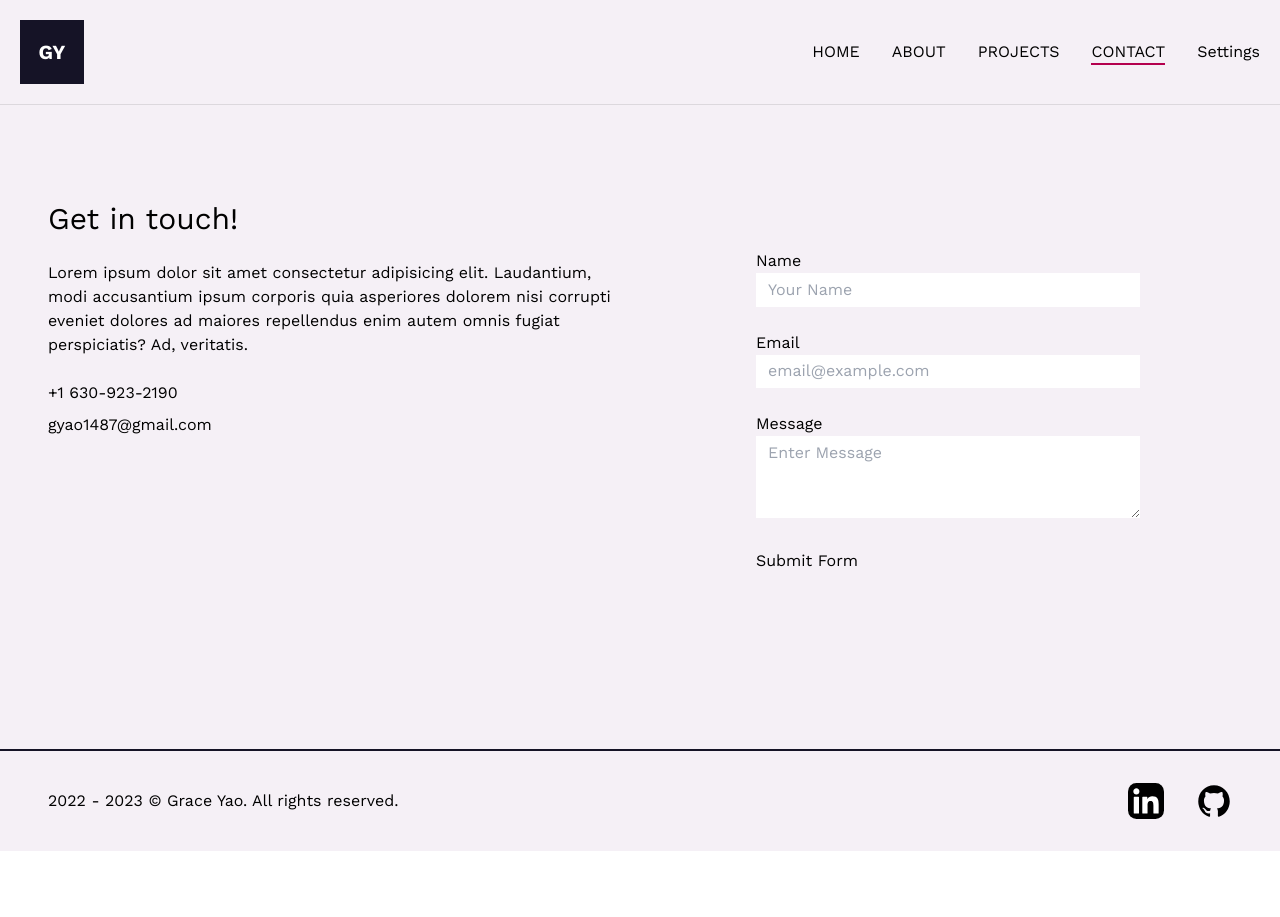
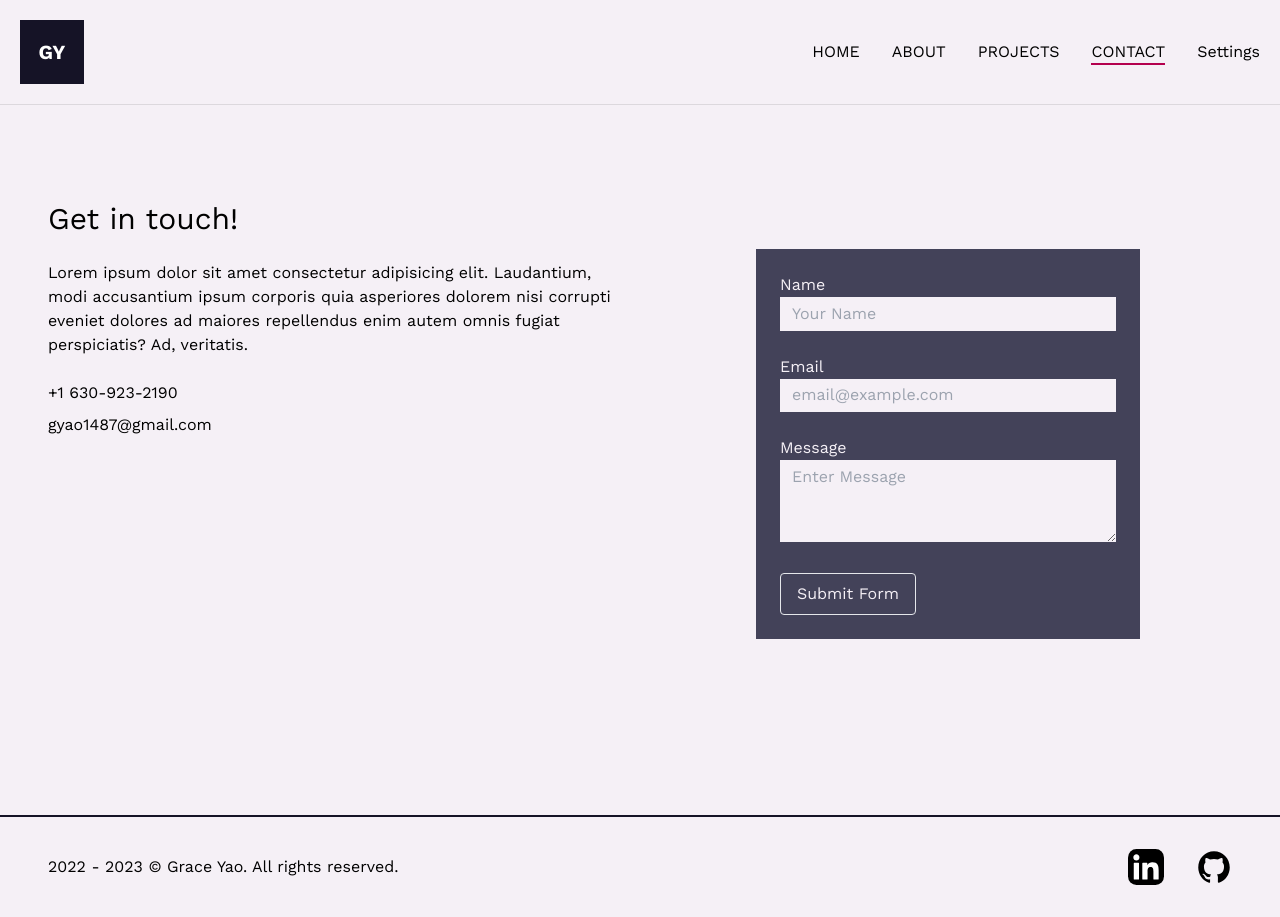
Before and after one commit to gyao1487/professional-portfolio-next, a Next.js app: page /contact in a window 1280 px wide. Before the commit the page ends 851 px from the top, so only its background shows below. Built offline with nearby package versions, Linux system fonts and the light colour scheme.

Commit message:
completed contact form simple function

```diff
--- a/src/components/ContactForm.js
+++ b/src/components/ContactForm.js
@@ -1,7 +1,12 @@
 import React from "react";
+import { useState } from "react";
 
 const ContactForm = () => {
-  async function handleSubmit(e) {
+  const [name, setName] = useState("");
+  const [email, setEmail] = useState("");
+  const [message, setMessage] = useState("");
+
+  const handleSubmit = async (e) => {
     e.preventDefault();
     const response = await fetch("https://api.web3forms.com/submit", {
       method: "POST",
@@ -19,43 +24,88 @@ const ContactForm = () => {
     const result = await response.json();
     if (result.success) {
       console.log(result);
+      setName("");
+      setEmail("");
+      setMessage("");
+      alert(
+        "Thank you for your message! Looking forward to connecting!"
+      );
     }
-  }
+  };
+
+  // async function handleSubmit(e) {
+  //   e.preventDefault();
+  //   const response = await fetch("https://api.web3forms.com/submit", {
+  //     method: "POST",
+  //     headers: {
+  //       "Content-Type": "application/json",
+  //       Accept: "application/json",
+  //     },
+  //     body: JSON.stringify({
+  //       access_key: "ff8d1e6f-b047-4278-99e6-ea92bc076c47",
+  //       name: e.target.name.value,
+  //       email: e.target.email.value,
+  //       message: e.target.message.value,
+  //     }),
+  //   });
+  //   const result = await response.json();
+  //   if (result.success) {
+  //     console.log(result);
+  //     console.log("Success!");
+  //   }
+  // }
 
   return (
-    <div>
+    <div className="bg-lessDark p-6">
       <form onSubmit={handleSubmit}>
         <div className="relative mb-6">
-          <label htmlFor="name">Name</label>
+          <label htmlFor="name" className="text-light">
+            Name
+          </label>
           <input
             type="text"
             name="name"
             required
             placeholder="Your Name"
-            className=" min-h-[auto] w-full py-[0.30rem] px-3"
+            className=" min-h-[auto] w-full py-[0.30rem] px-3 focus:border-red bg-light"
+            value={name}
+            onChange={(e) => setName(e.target.value)}
           />
         </div>
         <div className="relative mb-6">
-          <label htmlFor="email">Email</label>
+          <label htmlFor="email" className="text-light">
+            Email
+          </label>
           <input
             type="email"
             name="email"
             required
             placeholder="email@example.com"
-            className="min-h-[auto] w-full py-[0.30rem] px-3 focus:border-red"
+            className="min-h-[auto] w-full py-[0.30rem] px-3 focus:border-red bg-light"
+            value={email}
+            onChange={(e) => setEmail(e.target.value)}
           />
         </div>
         <div className="relative mb-6">
-          <label htmlFor="message">Message</label>
+          <label htmlFor="message" className="text-light">
+            Message
+          </label>
           <textarea
             name="message"
             required
             rows="3"
             placeholder="Enter Message"
-            className=" min-h-[auto] w-full py-[0.30rem] px-3 "
+            className=" min-h-[auto] w-full py-[0.30rem] px-3 bg-light"
+            value={message}
+            onChange={(e) => setMessage(e.target.value)}
           ></textarea>
         </div>
-        <button type="submit">Submit Form</button>
+        <button
+          type="submit"
+          className="bg-transparent hover:bg-blue text-light hover:text-dark py-2 px-4 border hover:border-transparent rounded"
+        >
+          Submit Form
+        </button>
       </form>
     </div>
   );
--- a/tailwind.config.js
+++ b/tailwind.config.js
@@ -26,12 +26,13 @@ module.exports = {
 
         //Reds
         red: "#B4004E",
-        // red-dark: ""
-
+        redDark:"#750033",
+        redDarkest:"#360017",
 
         //Accents
         blue: "#B8CFFF",
-        lavender: "#BCB3F2"
+        lavender: "#BCB3F2",
+        peach:"#F2CFC2"
 
       },
     },
```
Also changed, not shown: src/pages/contact.js (+24 -3 lines), 1 other file (tests, documents, lock files or other folders).
